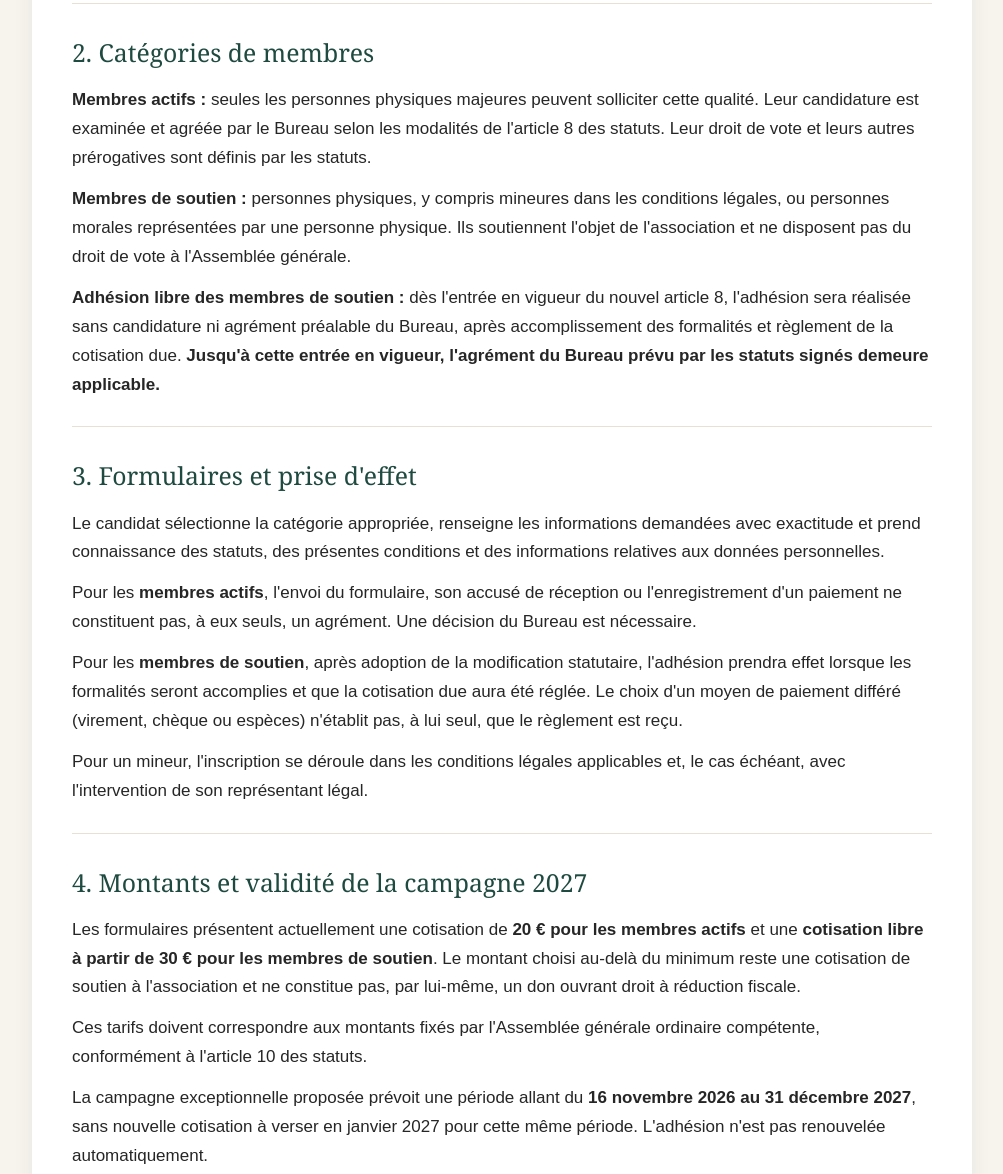
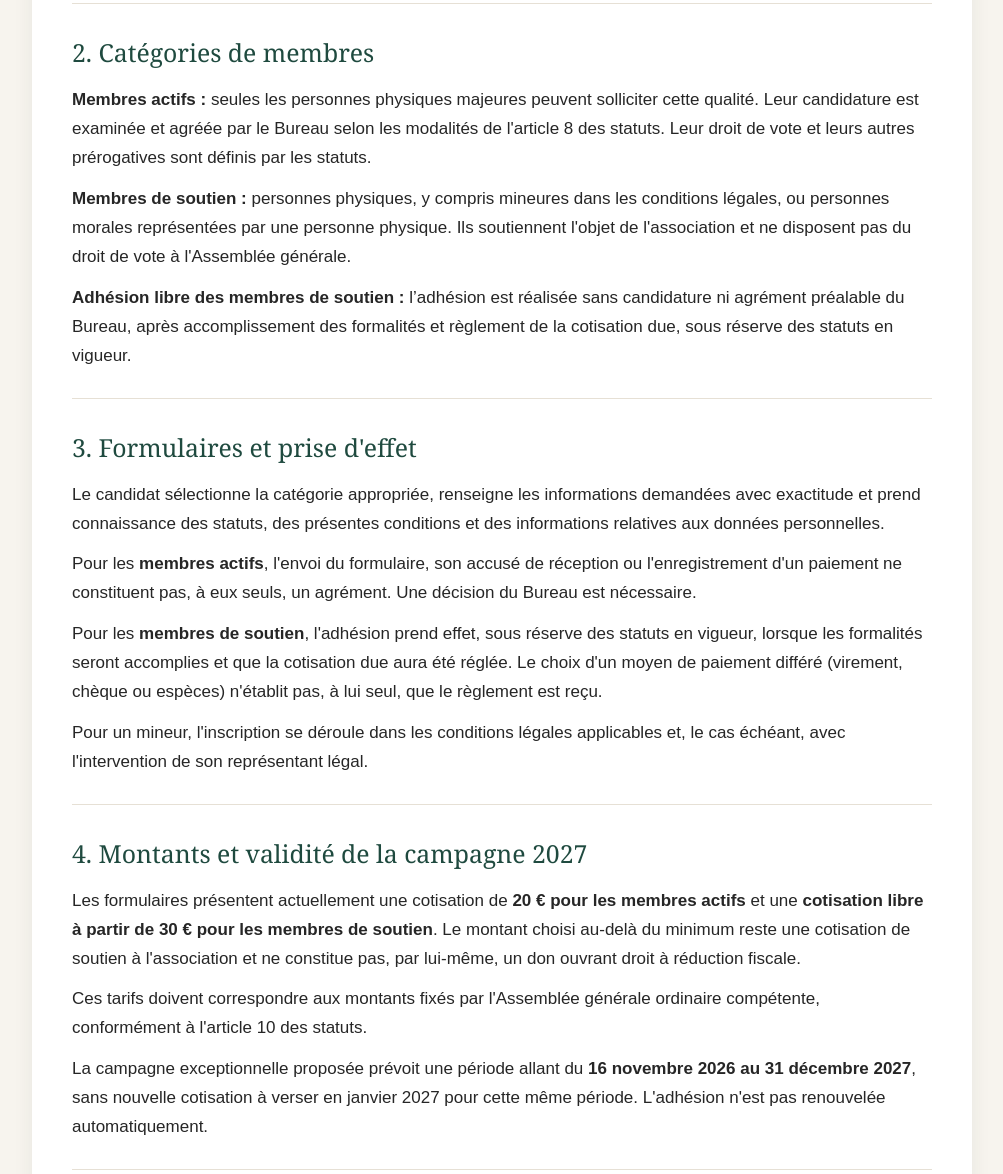
Before and after one commit to ancrageethorizons-coder/site-ancrage-et-horizons, a plain HTML site: page conditions-adhesion/index.html in a window 1280 px wide. Shown: the part 815-1989 px from the top of the page, without its empty margins (138-1141 px from the left). Drawn offline with Linux system fonts and the light colour scheme.

Commit message:
Harmoniser les conditions d’adhésion des membres de soutien

```diff
--- a/conditions-adhesion/index.html
+++ b/conditions-adhesion/index.html
@@ -26,11 +26,11 @@ footer{display:flex;justify-content:space-between;flex-wrap:wrap;gap:22px;backgr
 <section><h2>2. Catégories de membres</h2>
 <p><strong>Membres actifs :</strong> seules les personnes physiques majeures peuvent solliciter cette qualité. Leur candidature est examinée et agréée par le Bureau selon les modalités de l'article 8 des statuts. Leur droit de vote et leurs autres prérogatives sont définis par les statuts.</p>
 <p><strong>Membres de soutien :</strong> personnes physiques, y compris mineures dans les conditions légales, ou personnes morales représentées par une personne physique. Ils soutiennent l'objet de l'association et ne disposent pas du droit de vote à l'Assemblée générale.</p>
-<p><strong>Adhésion libre des membres de soutien :</strong> dès l'entrée en vigueur du nouvel article 8, l'adhésion sera réalisée sans candidature ni agrément préalable du Bureau, après accomplissement des formalités et règlement de la cotisation due. <strong>Jusqu'à cette entrée en vigueur, l'agrément du Bureau prévu par les statuts signés demeure applicable.</strong></p></section>
+<p><strong>Adhésion libre des membres de soutien :</strong> l’adhésion est réalisée sans candidature ni agrément préalable du Bureau, après accomplissement des formalités et règlement de la cotisation due, sous réserve des statuts en vigueur.</p></section>
 <section><h2>3. Formulaires et prise d'effet</h2>
 <p>Le candidat sélectionne la catégorie appropriée, renseigne les informations demandées avec exactitude et prend connaissance des statuts, des présentes conditions et des informations relatives aux données personnelles.</p>
 <p>Pour les <strong>membres actifs</strong>, l'envoi du formulaire, son accusé de réception ou l'enregistrement d'un paiement ne constituent pas, à eux seuls, un agrément. Une décision du Bureau est nécessaire.</p>
-<p>Pour les <strong>membres de soutien</strong>, après adoption de la modification statutaire, l'adhésion prendra effet lorsque les formalités seront accomplies et que la cotisation due aura été réglée. Le choix d'un moyen de paiement différé (virement, chèque ou espèces) n'établit pas, à lui seul, que le règlement est reçu.</p>
+<p>Pour les <strong>membres de soutien</strong>, l'adhésion prend effet, sous réserve des statuts en vigueur, lorsque les formalités seront accomplies et que la cotisation due aura été réglée. Le choix d'un moyen de paiement différé (virement, chèque ou espèces) n'établit pas, à lui seul, que le règlement est reçu.</p>
 <p>Pour un mineur, l'inscription se déroule dans les conditions légales applicables et, le cas échéant, avec l'intervention de son représentant légal.</p></section>
 <section><h2>4. Montants et validité de la campagne 2027</h2>
 <p>Les formulaires présentent actuellement une cotisation de <strong>20 € pour les membres actifs</strong> et une <strong>cotisation libre à partir de 30 € pour les membres de soutien</strong>. Le montant choisi au-delà du minimum reste une cotisation de soutien à l'association et ne constitue pas, par lui-même, un don ouvrant droit à réduction fiscale.</p>
@@ -56,6 +56,6 @@ footer{display:flex;justify-content:space-between;flex-wrap:wrap;gap:22px;backgr
 <section><h2>10. Modifications des conditions et contact</h2>
 <p>La version applicable est celle portée à la connaissance du candidat au moment de l'adhésion, sous réserve du respect des statuts en vigueur. Les changements ultérieurs sont communiqués pour les nouvelles démarches et ne peuvent supprimer les droits déjà acquis en vertu de la loi.</p>
 <p>Pour toute question relative à une demande ou à une cotisation : <a href="mailto:ancrageethorizons@gmail.com">ancrageethorizons@gmail.com</a>.</p>
-<p><strong>Dernière mise à jour :</strong> 21 novembre 2026. <strong>Entrée en vigueur de la nouvelle procédure de soutien :</strong> après adoption régulière de la modification de l'article 8 des statuts.</p></section>
+<p><strong>Dernière mise à jour :</strong> 22 novembre 2026.</p></section>
 </article></main>
 <footer><div><strong>Ancrage et Horizons</strong><br><small>Relier le vivant, agir ensemble · Guadeloupe & Caraïbe</small></div><div><small>Contact : <a href="mailto:ancrageethorizons@gmail.com">ancrageethorizons@gmail.com</a><br>Tél. : <a href="tel:+590690921335">+590 690 92 13 35</a><br><a href="/mentions-legales/">Mentions légales</a><br><a href="/confidentialite/">Protection des données</a><br><a href="/conditions-adhesion/" aria-current="page">Conditions d’adhésion (CGUV)</a><br><a href="/confidentialite/">Protection des données</a></small></div></footer></body></html>
```
